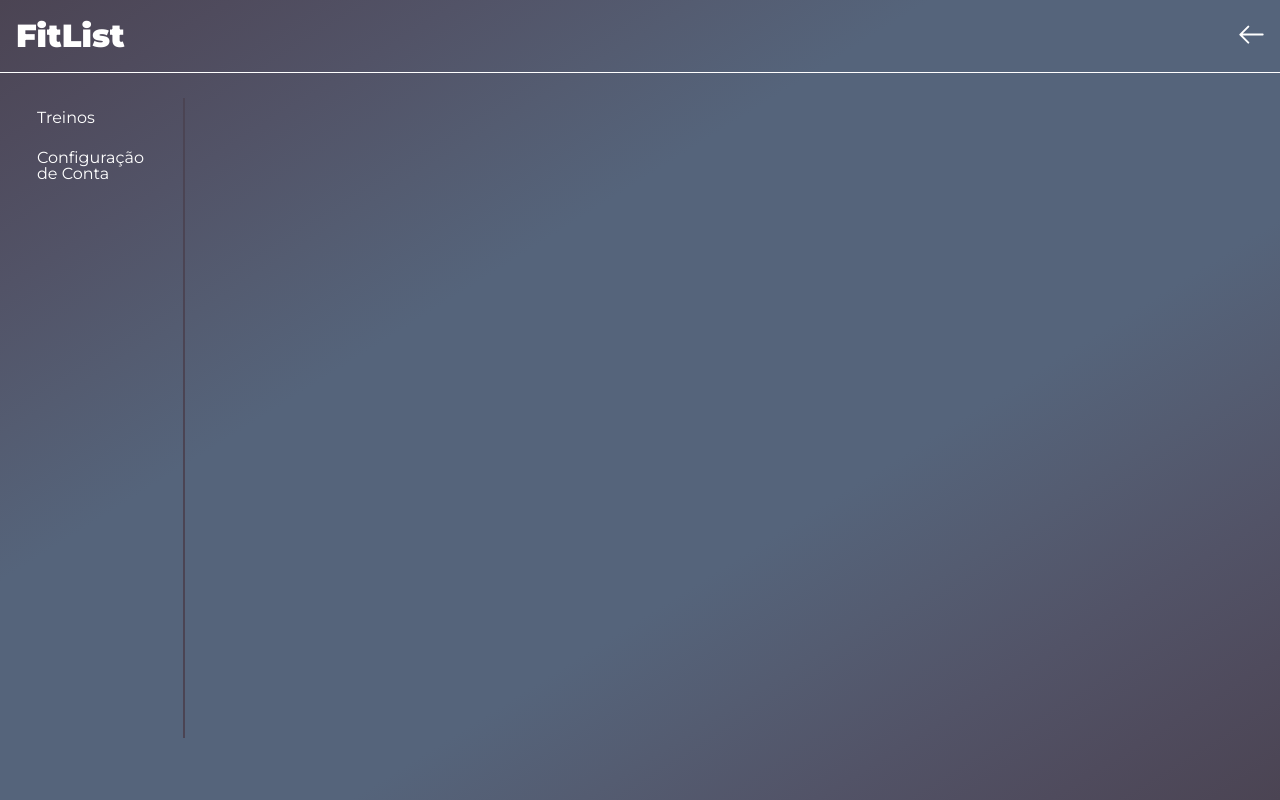
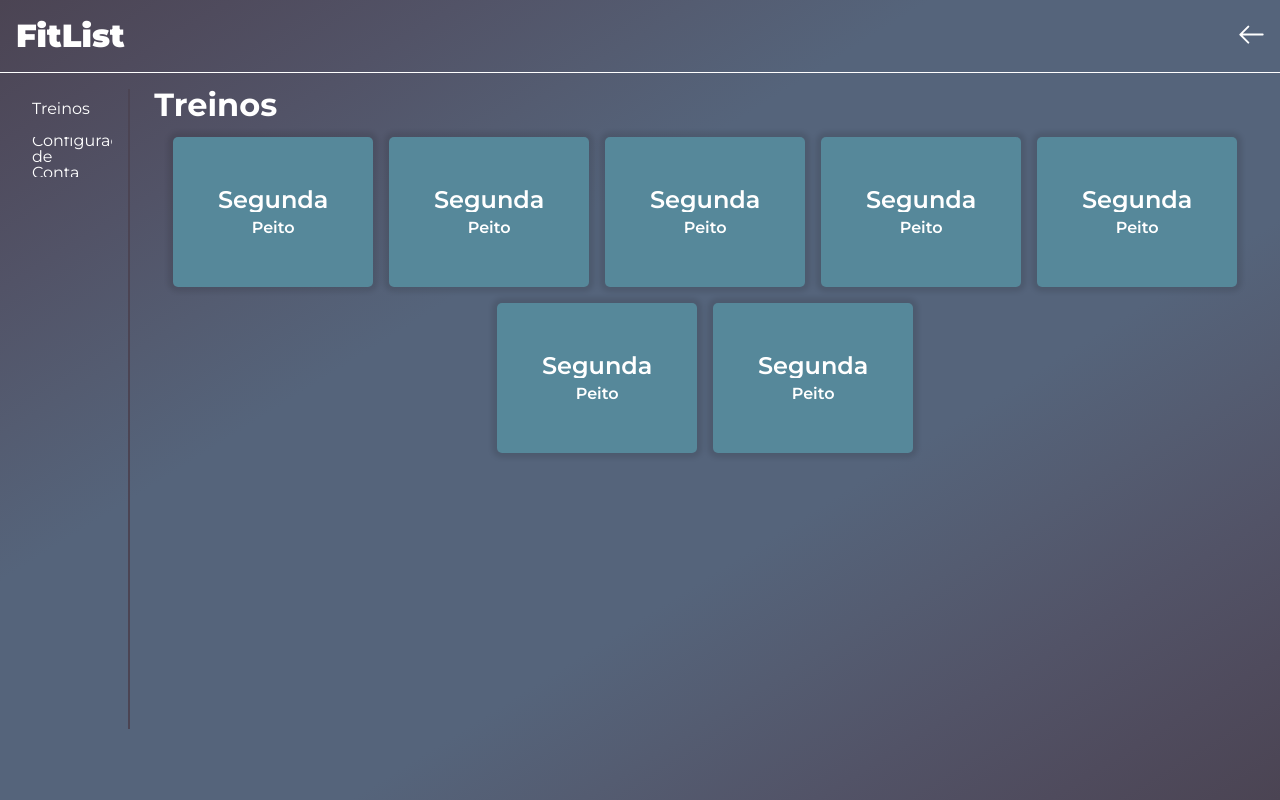
Before and after one commit to GustavoGomesDias/fitlist-frontend, a Next.js app: page /settings/id in a window 1280 px wide. Built offline with nearby package versions, Linux system fonts and the light colour scheme.

Commit message:
feat: add WeekDayCard in settigns page

```diff
--- a/src/components/LateralMenu/LateralMenu.module.css
+++ b/src/components/LateralMenu/LateralMenu.module.css
@@ -1,6 +1,4 @@
 .lateral-menu {
-    margin-top: 25px;
-    margin-left: 5px;
     display: flex;
     flex-direction: column;
     font-family: 'Montserrat', sans-serif;
--- /dev/null
+++ b/src/components/WeekDayCard/WeekDayCard.module.css
@@ -0,0 +1,36 @@
+.card {
+    display: flex;
+    flex-direction: column;
+    align-items: center;
+    justify-content: center;
+    gap: .5rem;
+    background-color: var(--normal-color);
+    padding: 1rem;
+    border-radius: 5px;
+    box-shadow: var(--box-shadow);
+    width: 200px;
+    height: 150px;
+    font-family: 'Montserrat', sans-serif;
+    color: var(--text-color);
+    overflow: hidden;
+    transition: all .5s;
+    cursor: pointer;
+}
+
+.card:hover {
+    transform: scale(1.1);
+}
+
+.card span {
+    overflow: hidden;
+}
+
+.weekday {
+    font-size: 1.5rem;
+    font-weight: 600;
+}
+
+.training {
+    font-size: 1rem;
+    font-weight: 600;
+}
--- /dev/null
+++ b/src/components/WeekDayCard/WeekDayCard.tsx
@@ -0,0 +1,16 @@
+import styles from './WeekDayCard.module.css'
+
+export interface WeekDayCardProps {
+    weekday: string
+    training: string
+}
+
+export const WeekDayCard = ({ weekday, training }: WeekDayCardProps) => {
+
+    return (
+        <div className={styles['card']}>
+            <span className={styles['weekday']}>{weekday}</span>
+            <span className={styles['training']}>{training}</span>
+        </div>
+    );
+}
--- a/src/pages/settings/id.tsx
+++ b/src/pages/settings/id.tsx
@@ -1,11 +1,35 @@
 import { Header } from '@/components/UI/Header/Header';
 import { SEO } from '@/components/SEO/SEO';
 import Image from 'next/image';
-import { TrainingSection } from '@/components/TrainingSection/TrainingSection';
 import Link from 'next/link';
 import { LateralMenu } from '@/components/LateralMenu/LateralMenu';
+import styles from '@/styles/Settings.module.css';
+import { WeekDayCard } from '@/components/WeekDayCard/WeekDayCard';
 
-export default function Home() {
+export default function Settings() {
+    const trainings = [{
+        weekday: 'Segunda',
+        training: 'Peito',
+    }, {
+        weekday: 'Segunda',
+        training: 'Peito',
+    }, {
+        weekday: 'Segunda',
+        training: 'Peito',
+    }, {
+        weekday: 'Segunda',
+        training: 'Peito',
+    }, {
+        weekday: 'Segunda',
+        training: 'Peito',
+    }, {
+        weekday: 'Segunda',
+        training: 'Peito',
+    }, {
+        weekday: 'Segunda',
+        training: 'Peito',
+    }];
+
     return (
         <>
             <SEO />
@@ -17,7 +41,17 @@ export default function Home() {
                 ]}
             />
 
-            <LateralMenu components={[<span>Treinos</span>, <span>Configuração de Conta</span>]} />
+
+            <section className={styles['fl-settings']}>
+                <LateralMenu components={[<span>Treinos</span>, <span>Configuração de Conta</span>]} />
+                <section className={styles['fl-setting-section']}>
+                    <h3 className={styles['fl-settings-header']}>Treinos</h3>
+
+                    <div className={styles['fl-setting-weekdyas']}>
+                        {trainings.map((item) => <WeekDayCard weekday={item['weekday']} training={item['training']} />)}
+                    </div>
+                </section>
+            </section>
         </>
     );
 }
--- /dev/null
+++ b/src/styles/Settings.module.css
@@ -0,0 +1,22 @@
+.fl-settings {
+    display: flex;
+    padding: 1rem 0;
+}
+
+.fl-setting-section {
+    padding: 0 1.5rem;
+}
+
+.fl-settings-header {
+    font-size: 2rem;
+    font-weight: 700
+}
+
+.fl-setting-weekdyas {
+    padding: 1rem;
+    gap: 1rem;
+    display: flex;
+    align-items: center;
+    justify-content: center;
+    flex-wrap: wrap;
+}
--- a/src/styles/globals.css
+++ b/src/styles/globals.css
@@ -88,6 +88,12 @@ p {
   overflow-y: hidden;
 }
 
+h1, h2, h3 {
+  font-family: 'Montserrat', sans-serif;
+  color: var(--text-color);
+  overflow: hidden;
+}
+
 a {
   text-decoration: none;
 }
```
